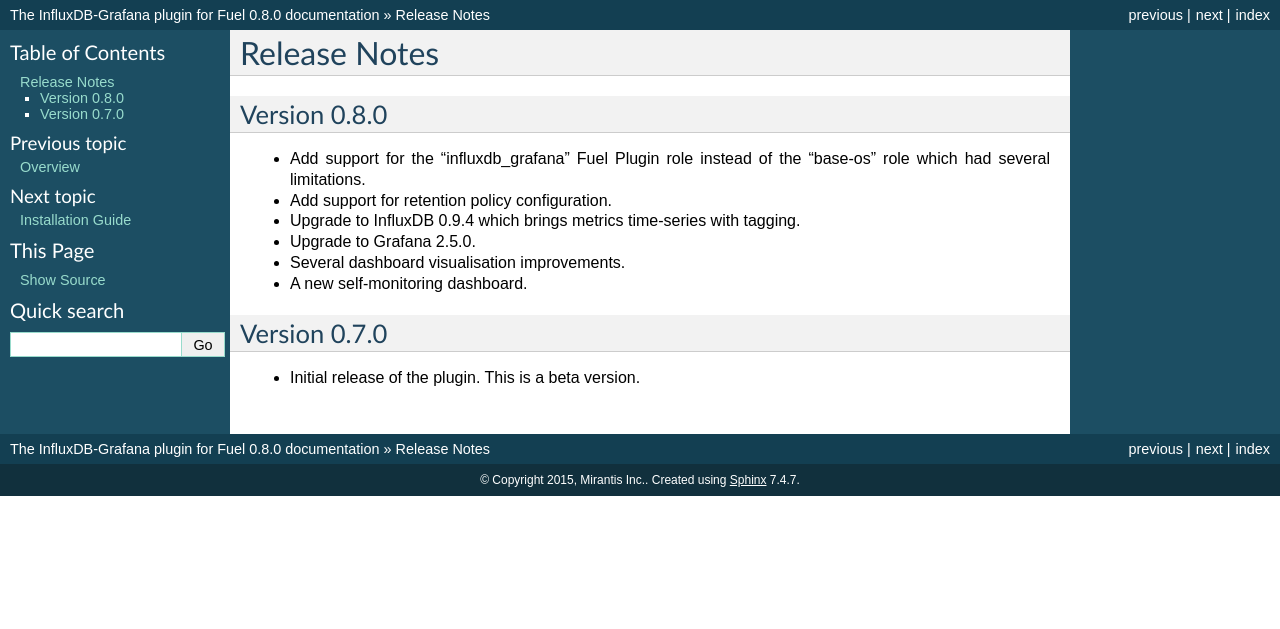
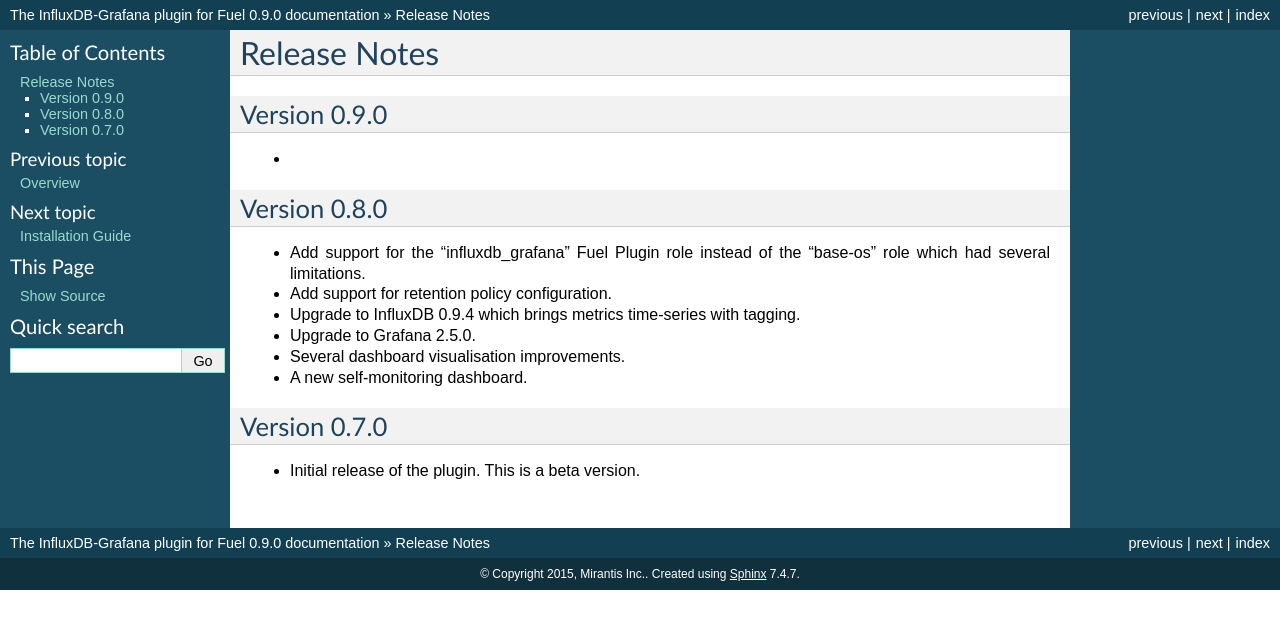
Before and after one commit to openstack-archive/fuel-plugin-influxdb-grafana, a Sphinx documentation site: the page built from doc/source/releases.rst, in a window 1280 px wide. Shown: the top 629 px of the page. Built offline with Sphinx 7.4.7, drawn with Linux system fonts in a browser that asks for light colours.

Commit message:
Bump plugin version to 0.9.0
Change-Id: I7edfc283fc04e07f70621a2ef217e1203b45d315

```diff
--- a/doc/source/conf.py
+++ b/doc/source/conf.py
@@ -11,8 +11,8 @@
 project = u'The InfluxDB-Grafana plugin for Fuel'
 copyright = u'2015, Mirantis Inc.'
 
-version = '0.8'
-release = '0.8.0'
+version = '0.9'
+release = '0.9.0'
 
 exclude_patterns = []
 
--- a/doc/source/installation.rst
+++ b/doc/source/installation.rst
@@ -13,19 +13,19 @@
 
 2. Copy the RPM file to the Fuel Master node::
 
-    [root@home ~]# scp influxdb_grafana-0.8-0.8.0-1.noarch.rpm \
+    [root@home ~]# scp influxdb_grafana-0.9-0.9.0-1.noarch.rpm \
     root@<Fuel Master node IP address>:
 
 3. Install the plugin using the `Fuel CLI <http://docs.mirantis.com/openstack/fuel/fuel-7.0/user-guide.html#using-fuel-cli>`_::
 
-    [root@fuel ~]# fuel plugins --install influxdb_grafana-0.8-0.8.0-1.noarch.rpm
+    [root@fuel ~]# fuel plugins --install influxdb_grafana-0.9-0.9.0-1.noarch.rpm
 
 4. Verify that the plugin is installed correctly::
 
     [root@fuel ~]# fuel plugins --list
     id | name                 | version | package_version
     ---|----------------------|---------|----------------
-    1  | influxdb_grafana     | 0.8.0   | 3.0.0
+    1  | influxdb_grafana     | 0.9.0   | 3.0.0
 
 InfluxDB-Grafana Fuel Plugin install from source
 ------------------------------------------------
--- a/doc/source/releases.rst
+++ b/doc/source/releases.rst
@@ -2,6 +2,11 @@
 
 Release Notes
 =============
+
+Version 0.9.0
+-------------
+
+-
 
 Version 0.8.0
 -------------
--- a/metadata.yaml
+++ b/metadata.yaml
@@ -3,7 +3,7 @@
 # Human-readable name for your plugin
 title: The InfluxDB-Grafana Server Plugin
 # Plugin version
-version: '0.8.0'
+version: '0.9.0'
 # Description
 description: Deploy InfluxDB server and the Grafana web interface.
 # Required fuel version
```
